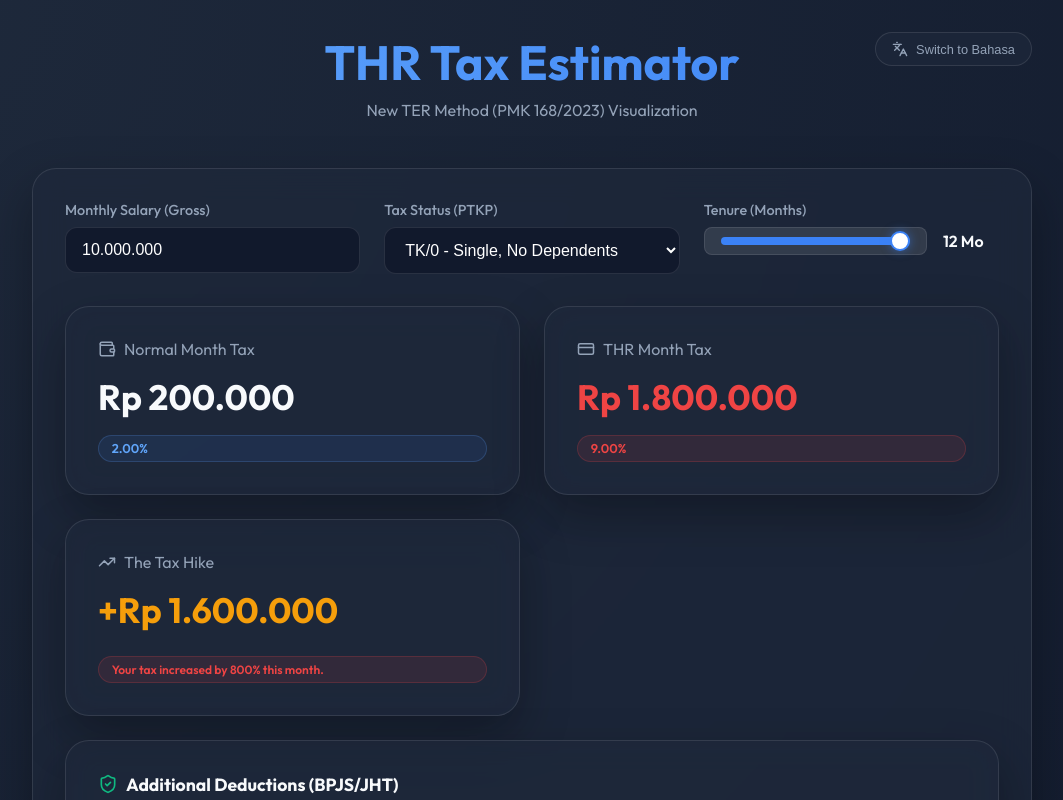
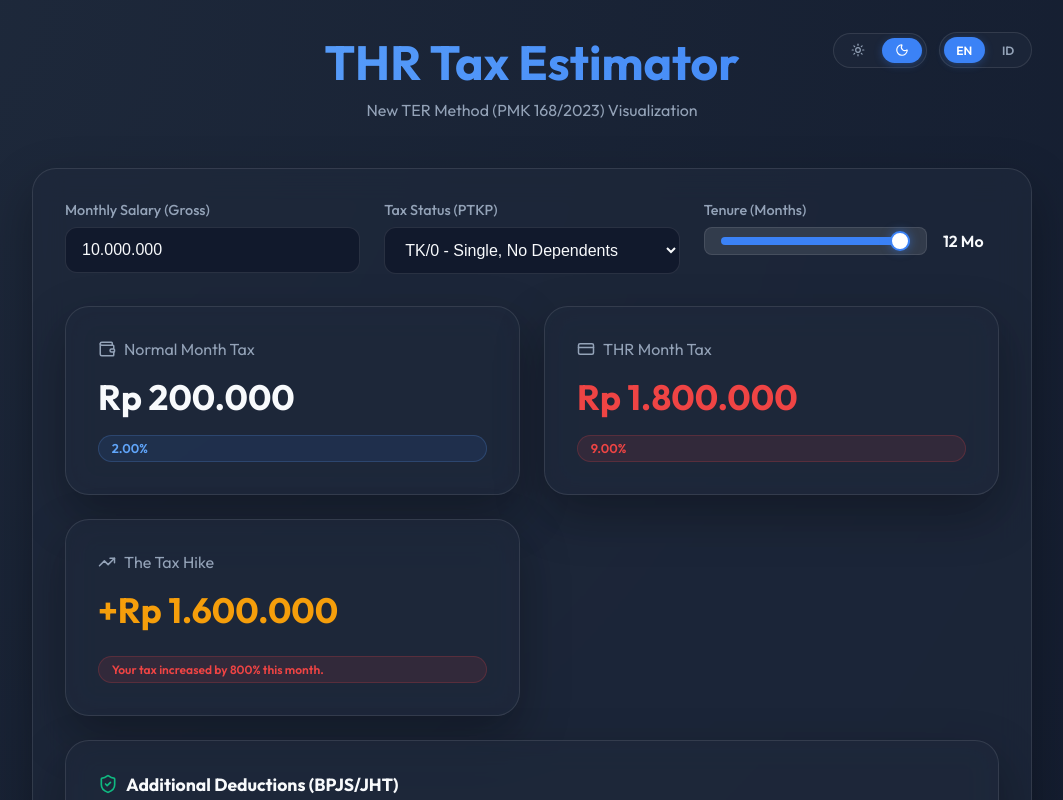
Before and after one commit to mabdulloh/thr-estimator, a React (Vite) app: page / in a window 1280 px wide. Shown: the top 800 px of the page, without its empty margins (108-1171 px from the left). Built offline with nearby package versions, Linux system fonts and the light colour scheme.

Commit message:
add theme toggle

```diff
--- a/src/App.tsx
+++ b/src/App.tsx
@@ -1,6 +1,6 @@
-import { useState, useMemo } from 'react';
+import { useState, useMemo, useEffect } from 'react';
 import { useTranslation } from 'react-i18next';
-import { Wallet, TrendingUp, AlertCircle, CreditCard, Info, Languages, ShieldCheck, Calculator, X, Calendar } from 'lucide-react';
+import { Wallet, TrendingUp, AlertCircle, CreditCard, Info, ShieldCheck, Calculator, X, Calendar, Sun, Moon } from 'lucide-react';
 import { BarChart, Bar, XAxis, YAxis, CartesianGrid, Tooltip, ResponsiveContainer, Cell } from 'recharts';
 import { calculateTaxResult, calculateYearlyEstimate } from './lib/taxEngine';
 import type { Category } from './lib/taxEngine';
@@ -25,10 +25,21 @@ export default function App() {
   const [tenure, setTenure] = useState(12);
   const [ptkpId, setPtkpId] = useState('TK/0');
   const [showYearly, setShowYearly] = useState(false);
+  const [theme, setTheme] = useState(() => localStorage.getItem('theme') || 'dark');
 
   const toggleLang = () => {
     i18n.changeLanguage(i18n.language === 'id' ? 'en' : 'id');
   };
+
+  const toggleTheme = () => {
+    const newTheme = theme === 'dark' ? 'light' : 'dark';
+    setTheme(newTheme);
+    localStorage.setItem('theme', newTheme);
+  };
+
+  useEffect(() => {
+    document.documentElement.setAttribute('data-theme', theme);
+  }, [theme]);
 
   const currentCategory = useMemo(() => {
     return (PTKP_OPTIONS.find(o => o.id === ptkpId)?.cat || 'A') as Category;
@@ -56,9 +67,24 @@ export default function App() {
   return (
     <div className="app-container">
       <div className="header">
-        <button className="lang-toggle" onClick={toggleLang}>
-          <Languages size={16} /> {t('lang_switch')}
-        </button>
+        <div className="controls-group">
+          {/* Theme Toggle */}
+          <div className="toggle-switch" onClick={toggleTheme}>
+            <div className={`toggle-option ${theme === 'light' ? 'active' : ''}`}>
+              <Sun size={14} />
+            </div>
+            <div className={`toggle-option ${theme === 'dark' ? 'active' : ''}`}>
+              <Moon size={14} />
+            </div>
+          </div>
+
+          {/* Language Toggle */}
+          <div className="toggle-switch" onClick={toggleLang}>
+            <div className={`toggle-option ${i18n.language.startsWith('en') ? 'active' : ''}`}>EN</div>
+            <div className={`toggle-option ${i18n.language.startsWith('id') ? 'active' : ''}`}>ID</div>
+          </div>
+        </div>
+
         <h1>{t('title')}</h1>
         <p style={{ color: 'var(--text-dim)' }}>{t('subtitle')}</p>
       </div>
--- a/src/i18n.ts
+++ b/src/i18n.ts
@@ -39,6 +39,8 @@ const resources = {
             yearly_breakdown: "Monthly Tax Breakdown",
             yearly_note: "The difference occurs because monthly taxes use TER (Daily/Monthly Average Rate) while the final tax is calculated globally using Article 17 (Progressive) rates.",
             hike_warning: "Your tax increased by {{perc}}% this month.",
+            theme_light: "Light",
+            theme_dark: "Dark",
             disclaimer: "2026 THR Tax Estimator • Built with TER Method (PMK 168/2023)",
             months: "Mo",
             full_salary: "Full 1x Salary",
@@ -88,6 +90,8 @@ const resources = {
             yearly_breakdown: "Rincian Pajak Bulanan",
             yearly_note: "Perbedaan muncul karena pajak bulanan menggunakan TER (Tarif Efektif Rata-rata) sementara pajak akhir dihitung global menggunakan tarif Pasal 17 (Progressive).",
             hike_warning: "Pajak Anda naik sebesar {{perc}}% bulan ini.",
+            theme_light: "Terang",
+            theme_dark: "Gelap",
             disclaimer: "2026 Estimator Pajak THR • Dibuat dengan Metode TER (PMK 168/2023)",
             months: "Bln",
             full_salary: "Full 1x Gaji",
@@ -108,7 +112,7 @@ i18n
     .use(initReactI18next)
     .init({
         resources,
-        fallbackLng: 'id',
+        fallbackLng: 'en',
         interpolation: {
             escapeValue: false
         }
--- a/src/index.css
+++ b/src/index.css
@@ -1,7 +1,8 @@
 @import url('https://fonts.googleapis.com/css2?family=Outfit:wght@300;400;500;600;700&display=swap');
 
 :root {
-  --bg: #0f172a;
+  --bg: #1e293b;
+  --bg-dark: #0f172a;
   --bg-card: rgba(30, 41, 59, 0.7);
   --accent: #3b82f6;
   --accent-red: #ef4444;
@@ -9,6 +10,21 @@
   --text: #f8fafc;
   --text-dim: #94a3b8;
   --border: rgba(255, 255, 255, 0.1);
+  --glass-bg: rgba(30, 41, 59, 0.7);
+  --input-bg: rgba(15, 23, 42, 0.8);
+  --surface-lighter: rgba(255, 255, 255, 0.05);
+}
+
+[data-theme='light'] {
+  --bg: #f8fafc;
+  --bg-dark: #f1f5f9;
+  --bg-card: rgba(255, 255, 255, 0.7);
+  --text: #0f172a;
+  --text-dim: #64748b;
+  --border: rgba(0, 0, 0, 0.1);
+  --glass-bg: rgba(255, 255, 255, 0.8);
+  --input-bg: #fff;
+  --surface-lighter: rgba(0, 0, 0, 0.03);
 }
 
 * {
@@ -19,10 +35,11 @@
 
 body {
   font-family: 'Outfit', sans-serif;
-  background: radial-gradient(circle at top left, #1e293b, #0f172a);
+  background: radial-gradient(circle at top left, var(--bg), var(--bg-dark));
   color: var(--text);
   min-height: 100vh;
   padding: 2rem 1rem;
+  transition: background 0.3s, color 0.3s;
   display: flex;
   justify-content: center;
 }
@@ -38,26 +55,52 @@ body {
   position: relative;
 }
 
-.lang-toggle {
+.controls-group {
   position: absolute;
   top: 0;
   right: 0;
+  display: flex;
+  gap: 0.75rem;
+  align-items: center;
+}
+
+.toggle-switch {
   background: var(--bg-card);
   border: 1px solid var(--border);
-  color: var(--text-dim);
-  padding: 0.5rem 1rem;
+  padding: 0.25rem;
   border-radius: 2rem;
-  cursor: pointer;
   display: flex;
   align-items: center;
-  gap: 0.5rem;
-  font-size: 0.8rem;
+  gap: 0.25rem;
+  cursor: pointer;
   transition: all 0.2s;
+  user-select: none;
 }
 
-.lang-toggle:hover {
-  background: rgba(255, 255, 255, 0.1);
+.toggle-option {
+  padding: 0.35rem 0.8rem;
+  border-radius: 1.5rem;
+  font-size: 0.75rem;
+  font-weight: 600;
+  transition: all 0.2s;
+  color: var(--text-dim);
+  display: flex;
+  align-items: center;
+  gap: 0.4rem;
+}
+
+.toggle-option.active {
+  background: var(--accent);
   color: #fff;
+  box-shadow: 0 2px 8px rgba(59, 130, 246, 0.3);
+}
+
+.toggle-switch:hover {
+  border-color: var(--accent);
+}
+
+[data-theme='light'] .toggle-option.active {
+  box-shadow: 0 2px 8px rgba(59, 130, 246, 0.2);
 }
 
 .header h1 {
@@ -99,11 +142,11 @@ body {
 
 .input-box input,
 .input-box select {
-  background: rgba(15, 23, 42, 0.8);
+  background: var(--input-bg);
   border: 1px solid var(--border);
   border-radius: 0.75rem;
   padding: 0.8rem 1rem;
-  color: #fff;
+  color: var(--text);
   font-size: 1rem;
   transition: all 0.2s;
 }
```
